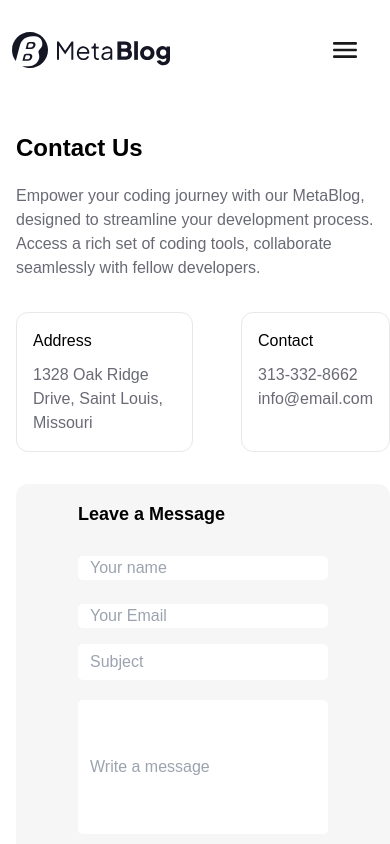
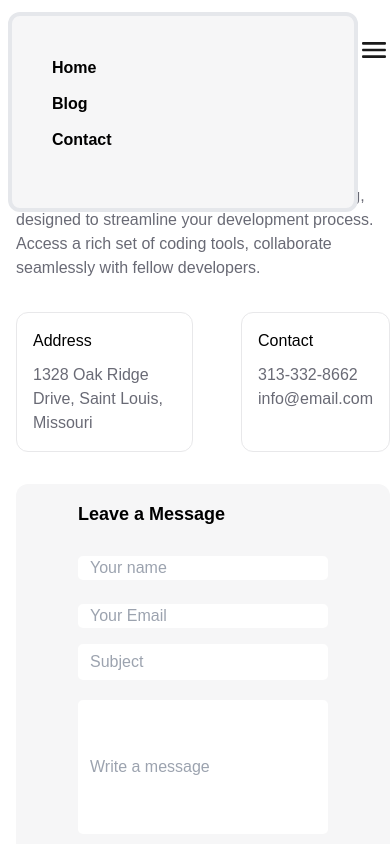
Before and after one commit to bolourima/blog-web-application, a Next.js app: page /contact in a window 390 px wide. Both pictures are taken after a click on the button 345 px from the left and 50 px from the top of the page. Shown: the top 844 px of the page. Built offline with nearby package versions, Linux system fonts and the light colour scheme.

Commit message:
mobile header

```diff
--- a/src/components/Header.jsx
+++ b/src/components/Header.jsx
@@ -1,4 +1,4 @@
-import React from "react";
+import React, { useState } from "react";
 import { MetaBlogLogo } from "./Svg images/MetaBlogLogo";
 import { Search } from "./Svg images/Search";
 import { useContext } from "react";
@@ -7,11 +7,14 @@ import { Layer } from "./Svg images/Layer";
 
 export const Header = () => {
   const { searchValue, setSearchValue } = useContext(SearchContextValue);
-  function menuSwitch () {
 
+  const [toggle, setToggle] = useState(false);
+  function clickAddNavbar() {
+    setToggle(!toggle);
   }
+
   return (
-    <div className="ml-3 justify-between w-[390px] lg:w-[1917px] flex py-8 lg:px-[350px]">
+    <div className="pl-3 justify-between w-[390px] lg:w-[1917px] flex py-8 lg:px-[350px] relative">
       <MetaBlogLogo />
       <div className="hidden lg:w-[667px] lg:flex justify-center items-center gap-10 text-[#3B3C4A] text-base">
         <a href="/">Home</a>
@@ -30,11 +33,17 @@ export const Header = () => {
           <Search />
         </div>
       </div>
-      <button className="block lg:hidden">
+      <button className="lg:hidden" onClick={clickAddNavbar}>
         <Layer />
       </button>
-      <div>
-
+      <div className="lg:hidden absolute top-3 left-2">
+        {toggle === true && (
+          <div className="bg-[#F6F6F7]  w-[350px] h-[200px] flex flex-col p-10 gap-3 font-bold rounded-xl border-gray border-4">
+            <a href="/">Home</a>
+            <a href="/blog">Blog</a>
+            <a href="/contact">Contact</a>
+          </div>
+        )}
       </div>
     </div>
   );
```
